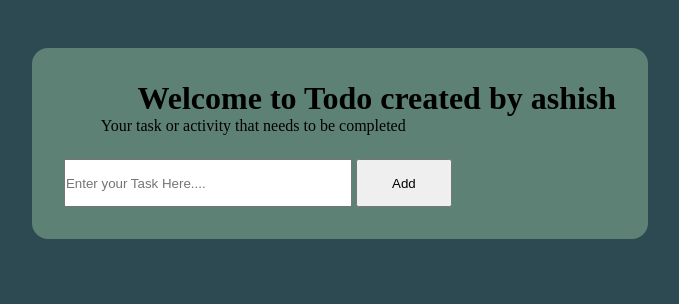
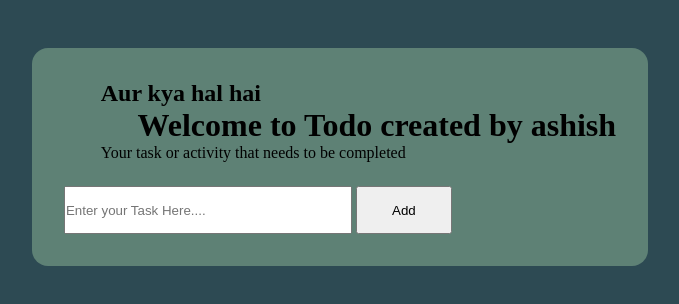
Before and after one commit to Ashishbdj/Todo, a plain HTML site: page index.html in a window 1280 px wide. Shown: the whole page, without its empty margins (300-979 px from the left). Drawn offline with Linux system fonts and the light colour scheme; no server answers.

```diff
--- a/index.html
+++ b/index.html
@@ -9,6 +9,7 @@
 <body>
     <div class="mainConatiner">
          <div class="title">
+            <h2>Aur kya hal hai</h2>
             <h1 id="t1">Welcome to Todo created by ashish</h1>
             <p id="t2">Your task or activity that needs to be completed</p>
         </div>
```
